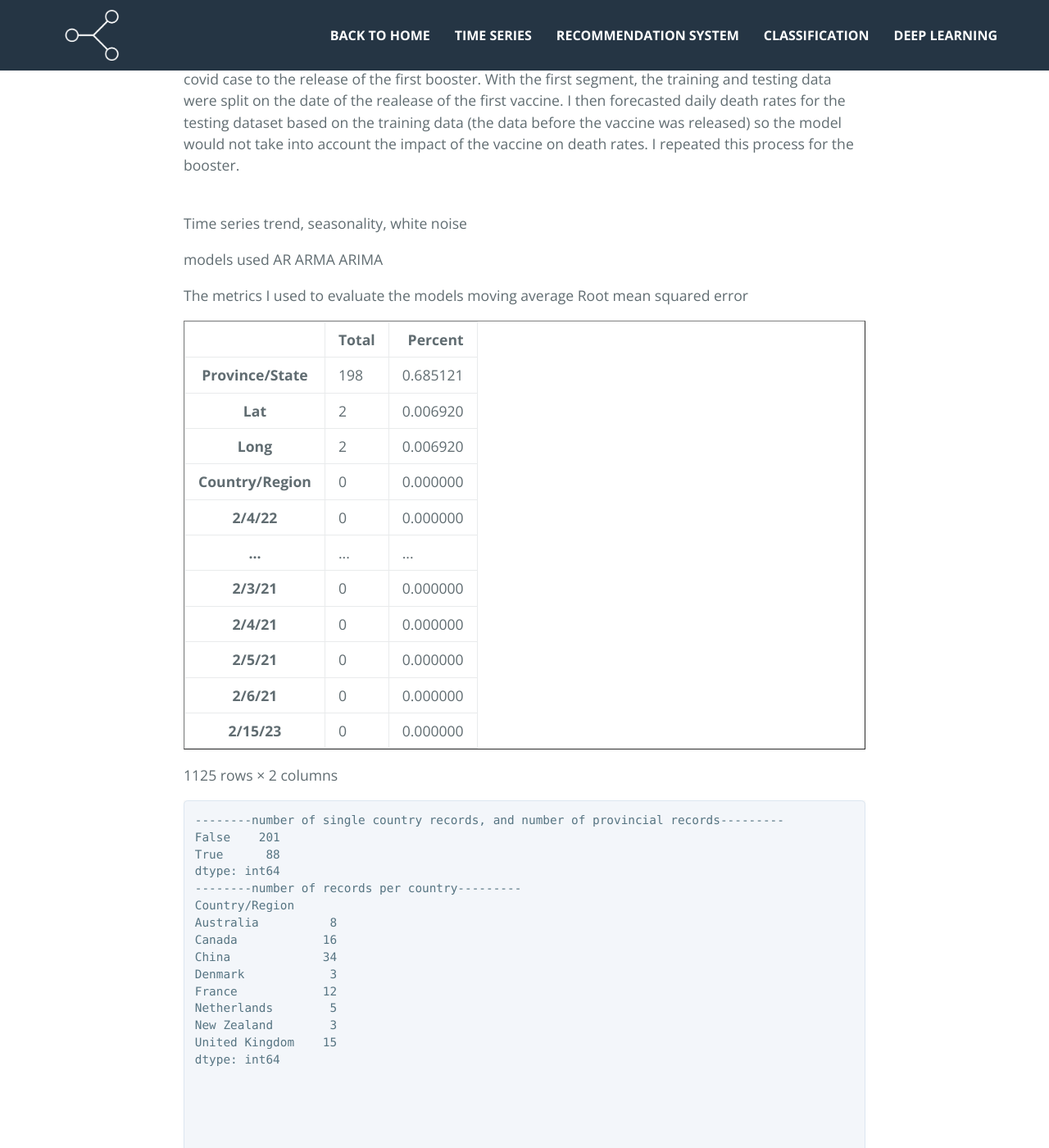
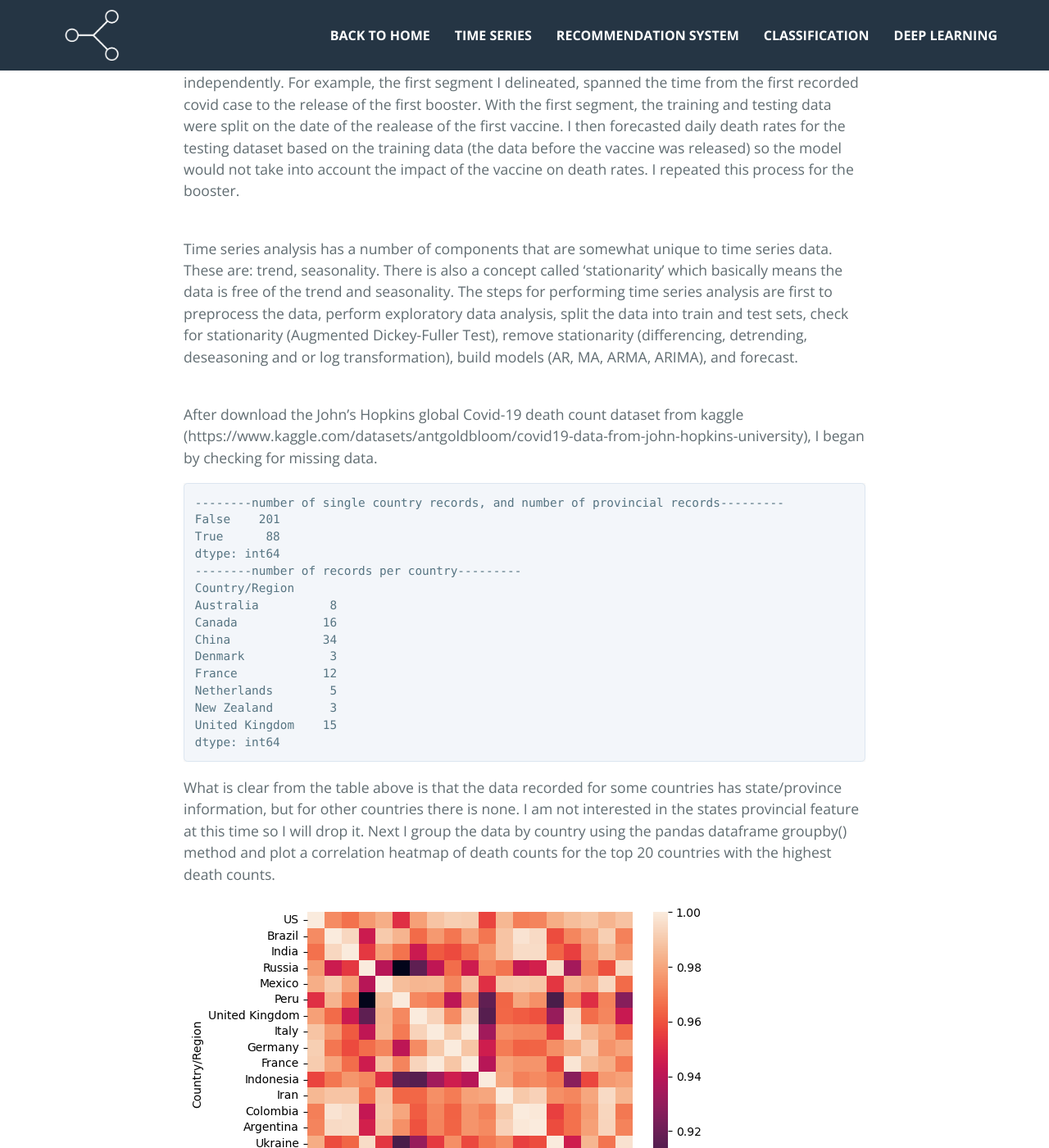
Before and after one commit to benjamin-j-cooper/benjamin-j-cooper.github.io, a Jekyll site: the page built from docs/tsa.md, in a window 1280 px wide and 1400 px high, scrolled down 1023 px. Shown: the whole window at 82% size. Built offline with Jekyll 4.4.1, drawn with Linux system fonts in a browser that asks for light colours; nearby versions of some CDN libraries; some of the changed text lies outside the part shown.

Commit message:
updated time series analysis

```diff
--- a/docs/_includes/projects/tsa_project.md
+++ b/docs/_includes/projects/tsa_project.md
@@ -1,5 +1,5 @@
 # Forecasting US deaths per-day from Covid-19
-### Without the rapid release of the Covid-19 vaccines and boosters
+### What would have happened without the rapid release of the Covid-19 vaccines and boosters?
 
 Time Series are a common task in data science. The possibilities for applying time series analysis to real world situations are endless. Think of all the different aspects of your life or business and the chances are if you think of them in terms of time, or occuring over a period of time, that they could be turned into data and analyzed with a time series analysis. Time series analysis, however can be challenging: making predictings into the future is difficult because no one can exactly predict the future. For one, unforeseen events or events with unpredictable outcomes may occur that could effect the dependent variable we are intersted in predicting. <br><br>
 
@@ -7,89 +7,9 @@ Another way we can look at this is to ask, "what would have happened if X did no
 
 The approach I took was to break the US data into logical segments and analyze each segment independently. For example, the first segment I delineated, spanned the time from the first recorded covid case to the release of the first booster. With the first segment, the training and testing data were split on the date of the realease of the first vaccine. I then forecasted daily death rates for the testing dataset based on the training data (the data before the vaccine was released) so the model would not take into account the impact of the vaccine on death rates. I repeated this process for the booster.<br><br>
 
-Time series trend, seasonality, white noise
+Time series analysis has a number of components that are somewhat unique to time series data. These are: trend, seasonality. There is also a concept called 'stationarity' which basically means the data is free of the trend and seasonality. The steps for performing time series analysis are first to preprocess the data, perform exploratory data analysis, split the data into train and test sets, check for stationarity (Augmented Dickey-Fuller Test), remove stationarity (differencing, detrending, deseasoning and or log transformation), build models (AR, MA, ARMA, ARIMA), and forecast.<br><br>
 
-models used
-    AR
-    ARMA
-    ARIMA
-
-The metrics I used to evaluate the models
-    moving average
-    Root mean squared error
-
-
-
-
-<div>
-<table border="1" class="dataframe">
-  <thead>
-    <tr style="text-align: right;">
-      <th></th>
-      <th>Total</th>
-      <th>Percent</th>
-    </tr>
-  </thead>
-  <tbody>
-    <tr>
-      <th>Province/State</th>
-      <td>198</td>
-      <td>0.685121</td>
-    </tr>
-    <tr>
-      <th>Lat</th>
-      <td>2</td>
-      <td>0.006920</td>
-    </tr>
-    <tr>
-      <th>Long</th>
-      <td>2</td>
-      <td>0.006920</td>
-    </tr>
-    <tr>
-      <th>Country/Region</th>
-      <td>0</td>
-      <td>0.000000</td>
-    </tr>
-    <tr>
-      <th>2/4/22</th>
-      <td>0</td>
-      <td>0.000000</td>
-    </tr>
-    <tr>
-      <th>...</th>
-      <td>...</td>
-      <td>...</td>
-    </tr>
-    <tr>
-      <th>2/3/21</th>
-      <td>0</td>
-      <td>0.000000</td>
-    </tr>
-    <tr>
-      <th>2/4/21</th>
-      <td>0</td>
-      <td>0.000000</td>
-    </tr>
-    <tr>
-      <th>2/5/21</th>
-      <td>0</td>
-      <td>0.000000</td>
-    </tr>
-    <tr>
-      <th>2/6/21</th>
-      <td>0</td>
-      <td>0.000000</td>
-    </tr>
-    <tr>
-      <th>2/15/23</th>
-      <td>0</td>
-      <td>0.000000</td>
-    </tr>
-  </tbody>
-</table>
-<p>1125 rows × 2 columns</p>
-</div>
+After download the John's Hopkins global Covid-19 death count dataset from kaggle (https://www.kaggle.com/datasets/antgoldbloom/covid19-data-from-john-hopkins-university), I began by checking for missing data.
 
 
 
@@ -111,10 +31,7 @@ The metrics I used to evaluate the models
 
 
 
-
-
-    <AxesSubplot: xlabel='Country/Region', ylabel='Country/Region'>
-
+What is clear from the table above is that the data recorded for some countries has state/province information, but for other countries there is none. I am not interested in the states provincial feature at this time so I will drop it. Next I group the data by country using the pandas dataframe groupby() method and plot a correlation heatmap of death counts for the top 20 countries with the highest death counts.
 
 
 
@@ -122,40 +39,34 @@ The metrics I used to evaluate the models
 ![png](assets/images/tsa_files/covid19_analysis_clean_13_1.png)
 
 
+One important thing to note about the covid 19 data is that not all countries followed the same reporting standards for infections or deaths. Therefor it is important to keep in mind that some countries that may not be in the top 20 in this dataset may have had underinflated death count data. Interestingly, int he correlation heatmap we can see that there are some lighter groups of blocks indicating correlation between the daily death counts between some countries. For example Brazil and India, or Columbia, and Argentina,a nd finally the UK, Italy, Germany, and France. The latter two groups make perfect sense as these countries are geographically, culturally, and economically more closely related. Next, I extracted the US data from the global dataset. The remainder of the analysis will focus just on the US dataset.
+
 
 ### US
 
 
+plotting the cummulative US death counts from the start of the pandemic, we can see there are changes in the death rate over time:
 
 ![png](assets/images/tsa_files/covid19_analysis_clean_17_0.png)
 
 
+To get a better picture of the these changes in death rate, I transformed the data into non-cumulative data using the built in pandas shift() method to the subtract the previous day from each days death count.
 
-### US non- cummulative
+### US non-cummulative
 
-
-
-
-    <matplotlib.legend.Legend at 0x4b42c5d50>
-
-
-
+Here is the resulting non-cumulative data plotted from the start of the pandemic, with significant vaccination developments included as vertical dashed lines:
 
 
 ![png](assets/images/tsa_files/covid19_analysis_clean_21_1.png)
 
 
+The vaccination events appear to be correlated with unpredictable drops in the covid death rate. To explore this further, I break the dataset into smaller windows of analysis. The first window is from the start of the pandemic to the release of the 1st booster. The training and testing data are split based on the date of the release of the 1st vaccines. I will then forecast the predicted death rate of the testing dataset with an ARIMA model.
 
 ### Forecasting the predicted covid deaths without first vaccine
 
-
+First, lets take a look at the trend and seasonlity of the training set...
 
 ![png](assets/images/tsa_files/covid19_analysis_clean_29_0.png)
-
-
-
-
-    <Figure size 800x400 with 0 Axes>
 
 
 
```
Also changed, not shown: docs/_includes/projects/rf_project.md (+2 -2 lines).
